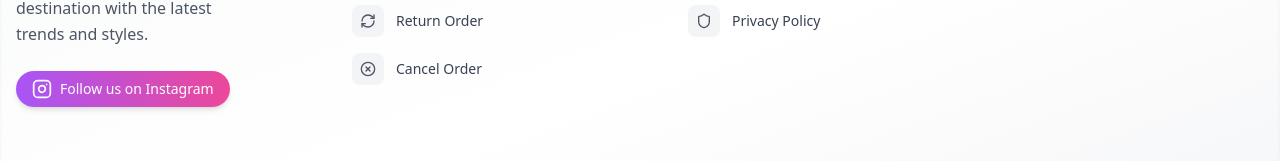
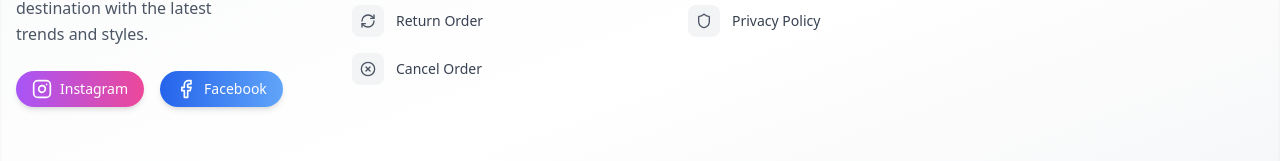
Before and after one commit to self-13/clothy, a React (Vite) app in the folder client/: page /shop/home in a window 1280 px wide. Shown: the part 1168-1329 px from the top of the page. Built offline with nearby package versions, Linux system fonts and the light colour scheme; no server answers.

Commit message:
add links in footer

```diff
--- a/client/src/components/shopping-view/footer.jsx
+++ b/client/src/components/shopping-view/footer.jsx
@@ -7,7 +7,8 @@ import {
   Shield,
   Briefcase,
   CreditCard,
-  Instagram
+  Instagram,
+  Facebook
 } from "lucide-react";
 import { Link } from "react-router-dom";
 
@@ -37,7 +38,16 @@ function ShoppingFooter() {
                   className="group inline-flex items-center gap-2 px-4 py-2 rounded-full bg-gradient-to-r from-purple-500 to-pink-500 text-white hover:from-purple-600 hover:to-pink-600 transition-all duration-300 shadow-md hover:shadow-lg"
                 >
                   <Instagram className="w-5 h-5 transition-transform group-hover:scale-110" />
-                  <span className="text-sm font-medium">Follow us on Instagram</span>
+                  <span className="text-sm font-medium">Instagram</span>
+                </a>
+                <a
+                  href="https://www.facebook.com/share/1JkaKeiP9f/"
+                  target="_blank"
+                  rel="noopener noreferrer"
+                  className="group inline-flex items-center gap-2 px-4 py-2 rounded-full bg-gradient-to-r from-blue-600 to-blue-400 text-white hover:from-blue-700 hover:to-blue-500 transition-all duration-300 shadow-md hover:shadow-lg"
+                >
+                  <Facebook className="w-5 h-5 transition-transform group-hover:scale-110" />
+                  <span className="text-sm font-medium">Facebook</span>
                 </a>
               </div>
             </div>
```
